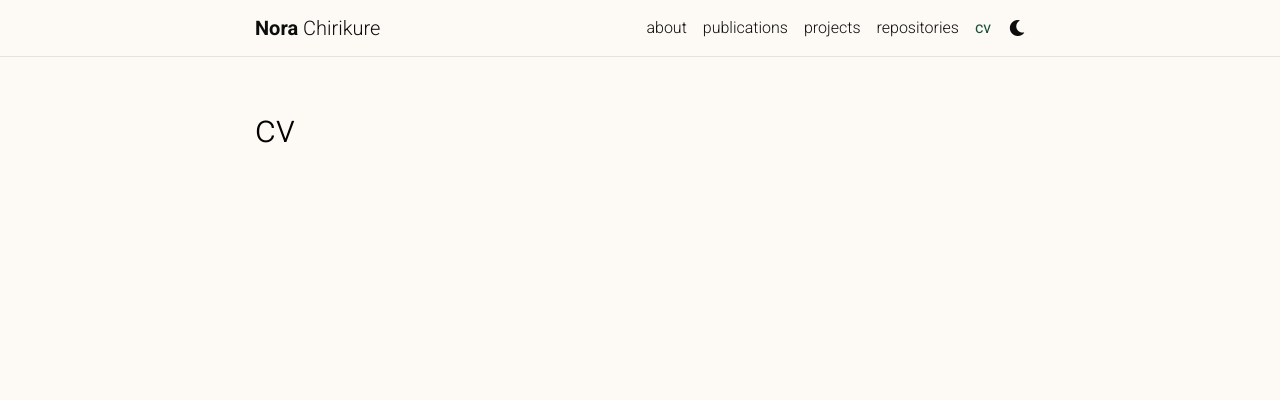
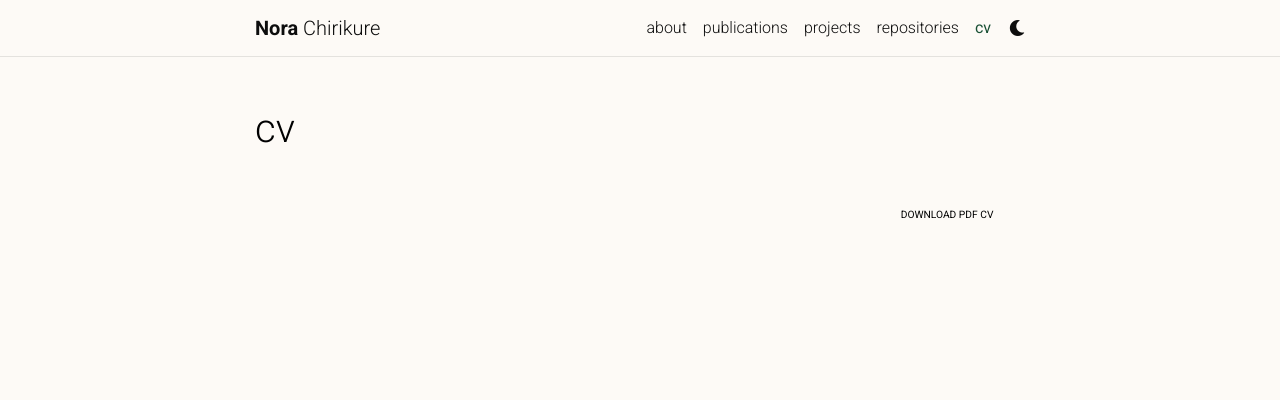
Before and after one commit to norachirikure/www, a Jekyll site: the page built from _pages/cv.md, in a window 1280 px wide. Shown: the top 400 px of the page. Built offline with Jekyll 4.4.1, drawn with Linux system fonts in a browser that asks for light colours; comment, search, counter and statistics services are not loaded; a style sheet for code colours, icons or effects is not loaded.

Commit message:
Add PDF download button to CV page
Added a PDF download button for the CV.

```diff
--- a/_pages/cv.md
+++ b/_pages/cv.md
@@ -6,3 +6,18 @@ nav: true
 nav_order: 4
 cv_pdf: Nora_Chirikure_CV.pdf
 ---
+
+<div class="post">
+
+  <header class="post-header">
+    {% if page.cv_pdf %}
+<div class="cv-pdf-button" style="float: right;">
+<a href="{{ page.cv_pdf | prepend: 'assets/pdf/' | relative_url }}" target="_blank" class="btn btn-sm z-depth-0" role="button">
+<i class="fa-solid fa-file-pdf"></i> Download PDF CV
+</a>
+</div>
+    {% endif %}
+</header>
+
+  <article>
+<div class="cv">
```
